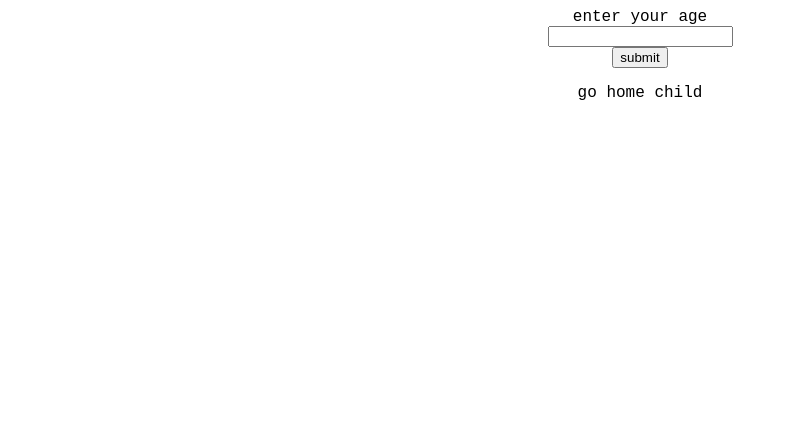
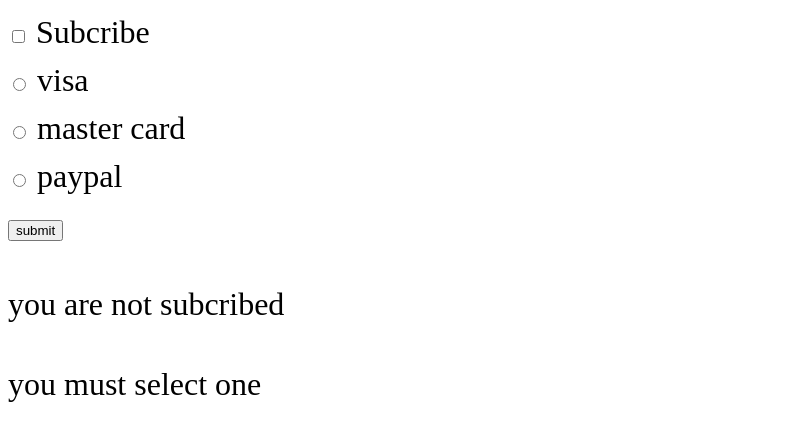
Before and after one commit to barathcoolerdude/Javascript_tuto, a plain HTML site: page index.html in a window 1280 px wide. Both pictures are taken after a click on the button "submit". Shown: the whole page, without its empty margins (0-788 px from the left). Drawn offline with Linux system fonts and the light colour scheme.

Commit message:
subcribe_checked

```diff
--- a/index.html
+++ b/index.html
@@ -7,10 +7,21 @@
     <link rel="stylesheet" href="style.css">
 </head>
 <body>
-   <label>enter your age</label><br>
-   <input type="text" id="myText"><br>
-   <button type="submit" id="mySubmit">submit</button><br>
-   <p id="resultElement"></p>
+   <input id="myCheckbox" type="checkbox">
+   <label for="myCheckbox">Subcribe</label>
+<br>
+   <input type="radio" id="visaBtn" name="card">
+    <label for="visaBtn">visa</label><br>
+    <input type="radio" id="masterCardBtn" name="card">
+    <label for="masterCardBtn">master card</label><br>
+    <input type="radio" id="paypalBtn" name="card">
+    <label for="paypalBtn">paypal</label><br>
+
+    <button type="submit" id="mySubmit">submit</button>
+
+    <p id="subResult"></p>
+    <p id="paymentResult"></p>
+
     <script src="index.js"></script>
 </body>
 </html>
--- a/index.js
+++ b/index.js
@@ -1,18 +1,29 @@
-const myText=document.getElementById("myText");
+const myCheckbox=document.getElementById("myCheckbox");
+const visaBtn=document.getElementById("visaBtn");
+const masterCardBtn=document.getElementById("masterCardBtn");
+const paypalBtn=document.getElementById("paypalBtn");
 const mySubmit=document.getElementById("mySubmit");
-const resultElement=document.getElementById("resultElement");
-let age;
+const subResult=document.getElementById("subResult");
+const paymentResult=document.getElementById("paymentResult");
 
 mySubmit.onclick=function(){
-    age=myText.value;
-    age=Number(age)
-    if(age>=100){
-        resultElement.textContent=`you are too old for this`;
-    }
-    else if(age<18){
-        resultElement.textContent=`go home child`;
+    if(myCheckbox.checked){
+        subResult.textContent="you are subcribed";
     }
     else{
-        resultElement.textContent=`lets go`;
+        subResult.textContent="you are not subcribed";
+    }
+    if(visaBtn.checked){
+        paymentResult.textContent="you are paying with visa";
+    }
+    else if(masterCardBtn.checked){
+        paymentResult.textContent="you are paying with mastercard";
+    }
+    else if(paypalBtn.checked){
+        paymentResult.textContent="you are paying with paypal";
+    }
+    else{
+        paymentResult.textContent="you must select one";
+
     }
 }
--- a/style.css
+++ b/style.css
@@ -1,13 +1,8 @@
 body{
-    font-family: 'Courier New', Courier, monospace;
-    text-align:center;
+    font-family:'Times New Roman', Times, serif;
+    font-size:2em;
+    line-height: 1.5;
 }
-#myButton{
-    font-size:3em;
-    padding:5px 25px;
-    border-radius: 5px;
+#mySumbit{
+    font-size:1em;
 }
-
-.myLabels{
-    font-size:3em;
-}
```
